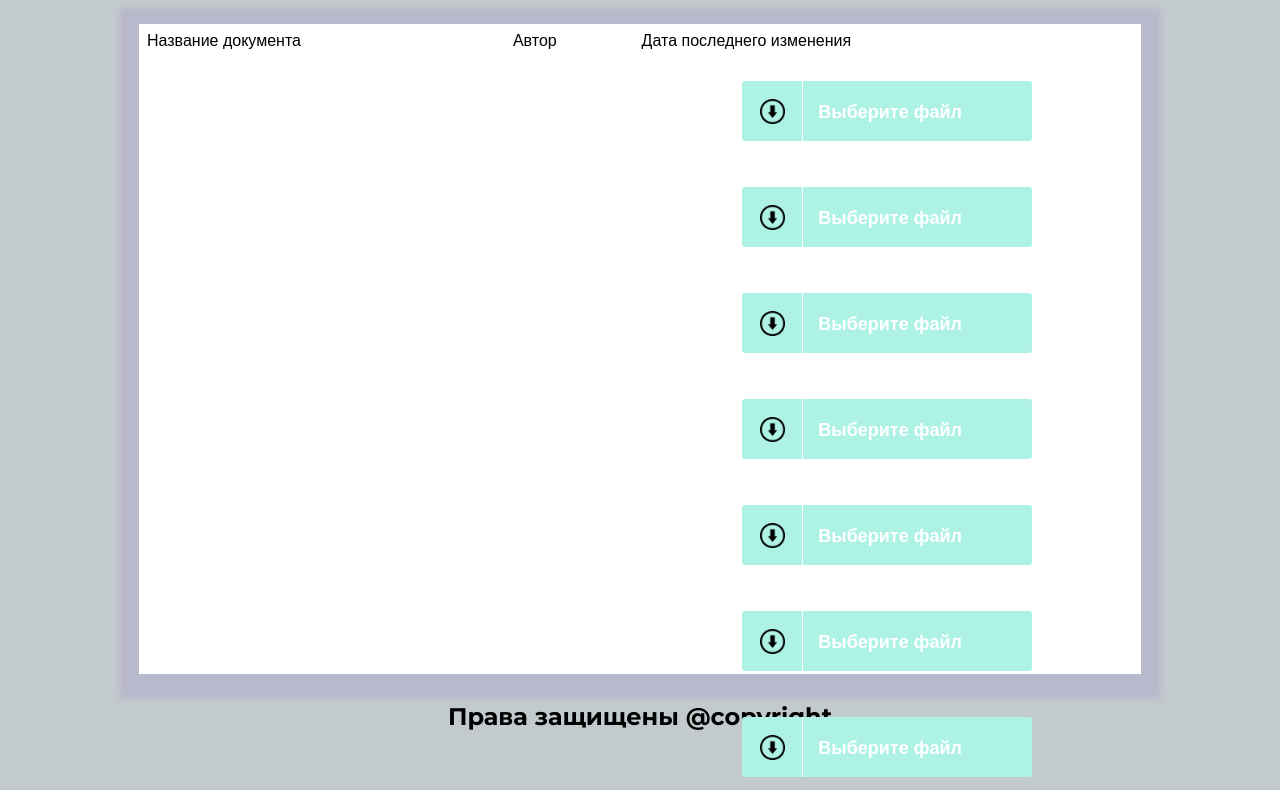
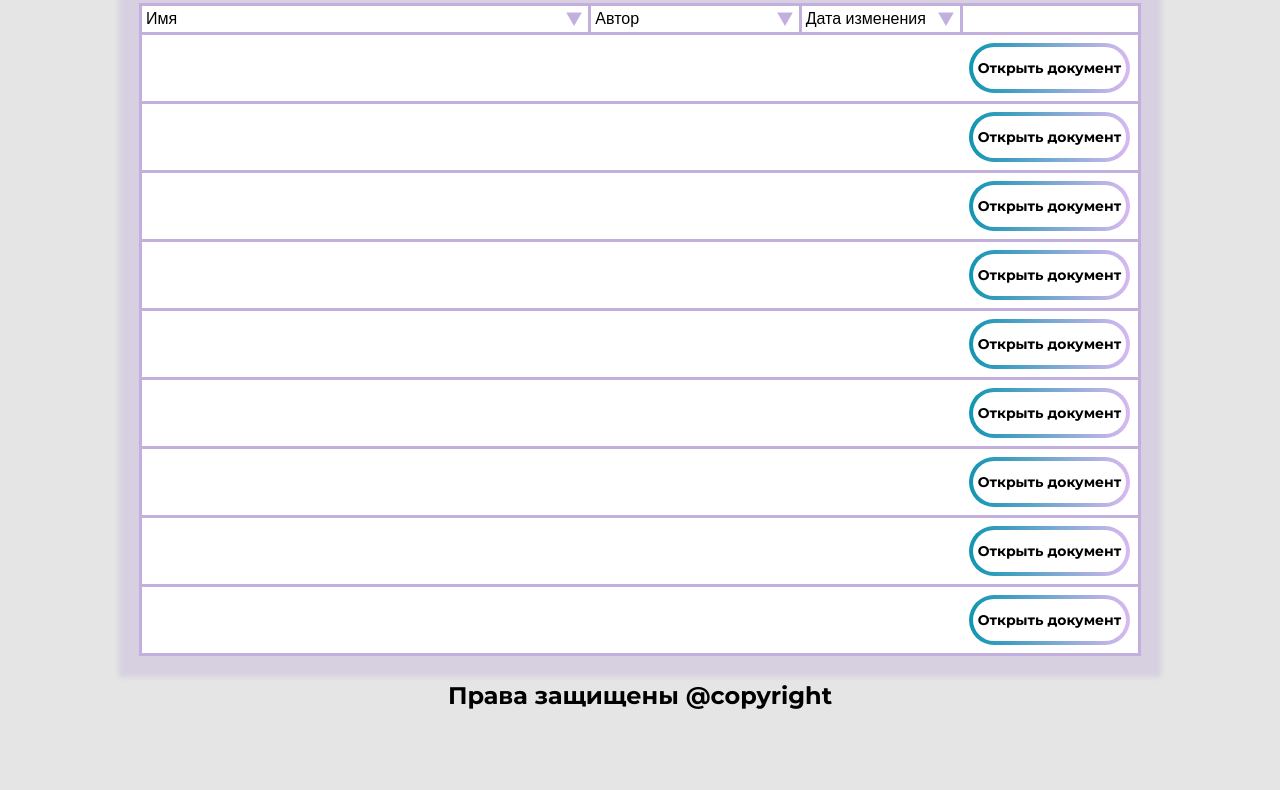
Before and after one commit to viklover/hackathon-java-2022, a plain HTML site: page document.html in a window 1280 px wide. Shown: the part 112-902 px from the top of the page. After the commit the page ends 850 px from the top, so only its background shows below. Drawn offline with nearby package versions, Linux system fonts and the light colour scheme.

Commit message:
refactor code

```diff
--- a/document.html
+++ b/document.html
@@ -24,116 +24,147 @@
 
     <div class="content">
         <table>
-            <tr>
-                <td>Название документа</td>
-                <td>Автор</td>
-                <td>Дата последнего изменения</td>
+            <tr class="sort">
+                <td class="sort-cat sort-filenames"><div class="sort-content">
+                    <div class="text">Имя</div>
+                    <div class="sort-bn">
+                        <svg width="16" height="14" viewBox="0 0 16 14" fill="none" xmlns="http://www.w3.org/2000/svg">
+                        <path d="M8 14L0.20577 0.5L15.7942 0.500002L8 14Z"/>
+                        </svg>
+                    </div>
+                </div></td>
+                <td class="sort-cat sort-author"><div class="sort-content">
+                    <div class="text">Автор</div>
+                    <div class="sort-bn">
+                        <svg width="16" height="14" viewBox="0 0 16 14" fill="none" xmlns="http://www.w3.org/2000/svg">
+                        <path d="M8 14L0.20577 0.5L15.7942 0.500002L8 14Z"/>
+                        </svg>
+                    </div>
+                </div></td>
+                <td class="sort-cat sort-editdate"><div class="sort-content">
+                    <div class="text">Дата изменения</div>
+                    <div class="sort-bn">
+                        <svg width="16" height="14" viewBox="0 0 16 14" fill="none" xmlns="http://www.w3.org/2000/svg">
+                        <path d="M8 14L0.20577 0.5L15.7942 0.500002L8 14Z"/>
+                        </svg>
+                    </div>
+                </div></td>
+                <td class="sort-cat"></div>
+                </td>
             </tr>
             <tr>
+                <td></td>
                 <td></td>
                 <td></td>
                 <td>
                     <div class="input__wrapper">
                         <input name="file" type="file" name="file" id="input__file" class="input input__file" multiple>
-                        <label for="input__file" class="input__file-button">
-                            <span class="input__file-icon-wrapper"><img class="input__file-icon" src="./img/button_install.png" alt="Выбрать файл" width="25"></span>
-                            <span class="input__file-button-text">Выберите файл</span>
+                        <label for="input__file" class="bn31 open-file">
+                            <span class="bn31span">Открыть документ</span>
                         </label>
                     </div>
                 </td>
-            </tr>            <tr>
+            </tr>
+            <tr>
+                <td></td>
                 <td></td>
                 <td></td>
                 <td>
                     <div class="input__wrapper">
                         <input name="file" type="file" name="file" id="input__file" class="input input__file" multiple>
-                        <label for="input__file" class="input__file-button">
-                            <span class="input__file-icon-wrapper"><img class="input__file-icon" src="./img/button_install.png" alt="Выбрать файл" width="25"></span>
-                            <span class="input__file-button-text">Выберите файл</span>
+                        <label for="input__file" class="bn31 open-file">
+                            <span class="bn31span">Открыть документ</span>
                         </label>
                     </div>
                 </td>
-            </tr>            <tr>
+            </tr>
+            <tr>
+                <td></td>
                 <td></td>
                 <td></td>
                 <td>
                     <div class="input__wrapper">
                         <input name="file" type="file" name="file" id="input__file" class="input input__file" multiple>
-                        <label for="input__file" class="input__file-button">
-                            <span class="input__file-icon-wrapper"><img class="input__file-icon" src="./img/button_install.png" alt="Выбрать файл" width="25"></span>
-                            <span class="input__file-button-text">Выберите файл</span>
+                        <label for="input__file" class="bn31 open-file">
+                            <span class="bn31span">Открыть документ</span>
                         </label>
                     </div>
                 </td>
-            </tr>            <tr>
+            </tr>
+            <tr>
+                <td></td>
                 <td></td>
                 <td></td>
                 <td>
                     <div class="input__wrapper">
                         <input name="file" type="file" name="file" id="input__file" class="input input__file" multiple>
-                        <label for="input__file" class="input__file-button">
-                            <span class="input__file-icon-wrapper"><img class="input__file-icon" src="./img/button_install.png" alt="Выбрать файл" width="25"></span>
-                            <span class="input__file-button-text">Выберите файл</span>
+                        <label for="input__file" class="bn31 open-file">
+                            <span class="bn31span">Открыть документ</span>
                         </label>
                     </div>
                 </td>
-            </tr>            <tr>
+            </tr>
+            <tr>
+                <td></td>
                 <td></td>
                 <td></td>
                 <td>
                     <div class="input__wrapper">
                         <input name="file" type="file" name="file" id="input__file" class="input input__file" multiple>
-                        <label for="input__file" class="input__file-button">
-                            <span class="input__file-icon-wrapper"><img class="input__file-icon" src="./img/button_install.png" alt="Выбрать файл" width="25"></span>
-                            <span class="input__file-button-text">Выберите файл</span>
+                        <label for="input__file" class="bn31 open-file">
+                            <span class="bn31span">Открыть документ</span>
                         </label>
                     </div>
                 </td>
-            </tr>            <tr>
+            </tr>
+            <tr>
+                <td></td>
                 <td></td>
                 <td></td>
                 <td>
                     <div class="input__wrapper">
                         <input name="file" type="file" name="file" id="input__file" class="input input__file" multiple>
-                        <label for="input__file" class="input__file-button">
-                            <span class="input__file-icon-wrapper"><img class="input__file-icon" src="./img/button_install.png" alt="Выбрать файл" width="25"></span>
-                            <span class="input__file-button-text">Выберите файл</span>
+                        <label for="input__file" class="bn31 open-file">
+                            <span class="bn31span">Открыть документ</span>
                         </label>
                     </div>
                 </td>
-            </tr>            <tr>
+            </tr>
+            <tr>
+                <td></td>
                 <td></td>
                 <td></td>
                 <td>
                     <div class="input__wrapper">
                         <input name="file" type="file" name="file" id="input__file" class="input input__file" multiple>
-                        <label for="input__file" class="input__file-button">
-                            <span class="input__file-icon-wrapper"><img class="input__file-icon" src="./img/button_install.png" alt="Выбрать файл" width="25"></span>
-                            <span class="input__file-button-text">Выберите файл</span>
+                        <label for="input__file" class="bn31 open-file">
+                            <span class="bn31span">Открыть документ</span>
                         </label>
                     </div>
                 </td>
-            </tr>            <tr>
+            </tr>
+            <tr>
+                <td></td>
                 <td></td>
                 <td></td>
                 <td>
                     <div class="input__wrapper">
                         <input name="file" type="file" name="file" id="input__file" class="input input__file" multiple>
-                        <label for="input__file" class="input__file-button">
-                            <span class="input__file-icon-wrapper"><img class="input__file-icon" src="./img/button_install.png" alt="Выбрать файл" width="25"></span>
-                            <span class="input__file-button-text">Выберите файл</span>
+                        <label for="input__file" class="bn31 open-file">
+                            <span class="bn31span">Открыть документ</span>
                         </label>
                     </div>
                 </td>
-            </tr>            <tr>
+            </tr>
+            <tr>
+                <td></td>
                 <td></td>
                 <td></td>
                 <td>
                     <div class="input__wrapper">
                         <input name="file" type="file" name="file" id="input__file" class="input input__file" multiple>
-                        <label for="input__file" class="input__file-button">
-                            <span class="input__file-icon-wrapper"><img class="input__file-icon" src="./img/button_install.png" alt="Выбрать файл" width="25"></span>
-                            <span class="input__file-button-text">Выберите файл</span>
+                        <label for="input__file" class="bn31 open-file">
+                            <span class="bn31span">Открыть документ</span>
                         </label>
                     </div>
                 </td>
--- a/style.css
+++ b/style.css
@@ -6,7 +6,7 @@
 body {
     margin: 0;
     font-family: "Montserrat-VariableFont_wght";
-    background: #C2CACD;
+    background: #E5E5E5;
 }
 
 .header {
@@ -16,12 +16,17 @@ body {
     display: flex;
     flex-direction: row;
     margin-bottom: 21px;
+
+    /* (ниже мое) */
+    justify-content: space-between;
+    margin: 0 auto;
+    gap: 30px;
 }
 
 .header img {
     width: 146px;
     height: 81px;
-    margin-left: 294px;
+    /* margin-left: 294px; */
 }
 
 .content {
@@ -41,17 +46,42 @@ body {
     font-size: 24px;
     display: flex;
     align-items: center;
-    margin: 0 0 0 42px;
+    /* margin: 0 0 0 42px; */
+
+    /* (ниже мое) */
+    margin: 0 0;
+    text-align: center;
+    height: auto;
+    cursor: default;
 }
 
 .bn31 {
-    border-radius: 9px;
-    color: white;
-    font-size: 1.4em;
+    /* border-radius: 9px; */
+    /* color: white; */
+    /* font-size: 1.4em; */
     padding: 4px;
     text-decoration: none;
-    width: 246px;
-    margin-left: 52px;
+    /* width: 246px; */
+    /* margin-left: 52px; */
+
+    /* (ниже мое) */
+    width: 141px;
+    font-size: 14px;
+    /* height: 40px; */
+    margin: auto 0;
+    color: black;
+    background-image: linear-gradient(to right, #0f96b1 0%, #c28de69d 100%);
+    /* border-radius: 12px; */
+    transition: 0.5s ease;
+    border-radius: 40px;
+    box-sizing: border-box;
+    display: block;
+    height: 50px;
+    /* font-size: 1.4em;  */
+    /* padding: 4px;  */
+    position: relative;
+    text-decoration: none;
+    /* width: 7em;  */
 }
 
 tr {
@@ -60,13 +90,29 @@ tr {
 
 .bn31:hover {
     color: #fff;
-    background: linear-gradient(5deg, #9067C6, #9067C6, #000000, #000000);
+    /* background: linear-gradient(5deg, #9067C6, #9067C6, #000000, #000000); */
+
+    /* (ниже мое) */
+    background-image: linear-gradient(to right, #0f96b1 0%, #c28de69d 100%);
 }
 
 .bn31 .bn31span {
     align-items: center;
-    background: #0e0e10;
+    /* background: #0e0e10; */
     border-radius: 9px;
+    display: flex;
+    justify-content: center;
+    height: 100%;
+    /* transition: background 0.5s ease; */
+    width: 100%;
+
+    /* (ниже мое) */
+    background: white;
+    transition: 0.1s ease;
+    font-weight: bold;
+    align-items: center;
+    /* background: #0e0e10;  */
+    border-radius: 40px;
     display: flex;
     justify-content: center;
     height: 100%;
@@ -86,10 +132,68 @@ table {
     width: 100%;
 }
 
+table tr {
+    border-bottom: 3px solid rgb(195, 175, 222);
+    border-left: 3px solid rgb(195, 175, 222);
+    border-right: 3px solid rgb(195, 175, 222);
+}
+
+table tr .sort-cat {
+    padding: 4px;
+    border: 3px solid rgb(195, 175, 222);
+}
+
+table tr .sort-filenames {
+    width: 440px;
+}
+
+table tr .sort-author {
+    width: 200px;
+}
+
+table tr .sort-editdate {
+    width: 150px;
+}
+
+table tr td .sort-content {
+    display: flex;
+    flex-direction: row;
+    justify-content: space-between;
+}
+
+table tr td .sort-content .sort-bn {
+    height: max-content;
+    cursor: pointer;
+}
+
+table tr td .sort-content .sort-bn svg {
+    padding-top: 2px;
+    margin-bottom: -2px;
+    padding-right: 2px;
+    margin-left: -2px;
+}
+
+table tr td .sort-content .sort-bn svg path {
+    fill: rgb(195, 175, 222);
+    transition: 0.1s ease;
+}
+
+table tr td .sort-content .sort-bn:hover svg path {
+    fill: rgb(155, 138, 178);
+}
+
+.open-file {
+    margin: auto;
+    width: 161px;
+    font-family: "Montserrat-VariableFont_wght";
+}
+
 td, th {
     text-align: left;
     padding: 8px;
 }
+
+.sort-cat
 
 /*tr:nth-child(even) {*/
 /*    background-color: #dddddd;*/
@@ -106,6 +210,7 @@ td, th {
 }
 
 .input__file {
+    height: 50px;
     opacity: 0;
     visibility: hidden;
     position: absolute;
```
